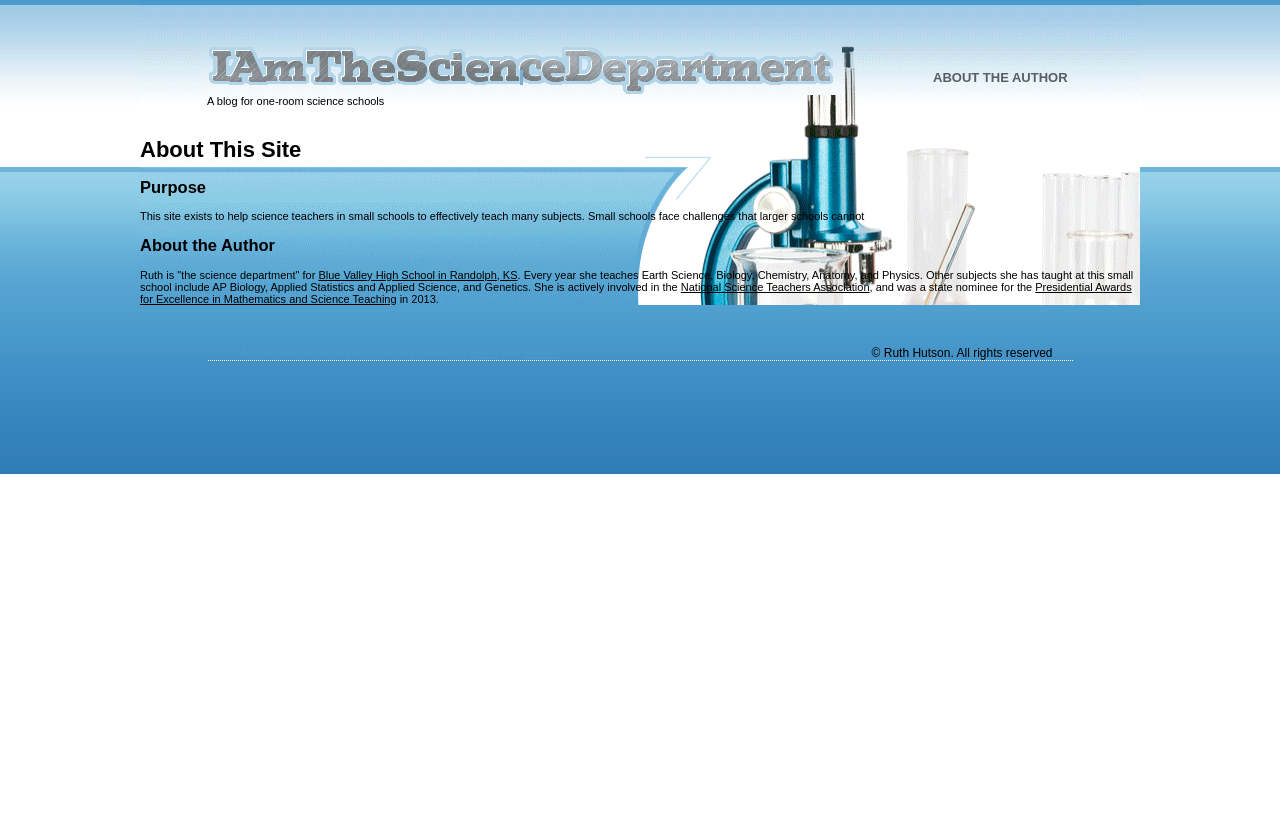
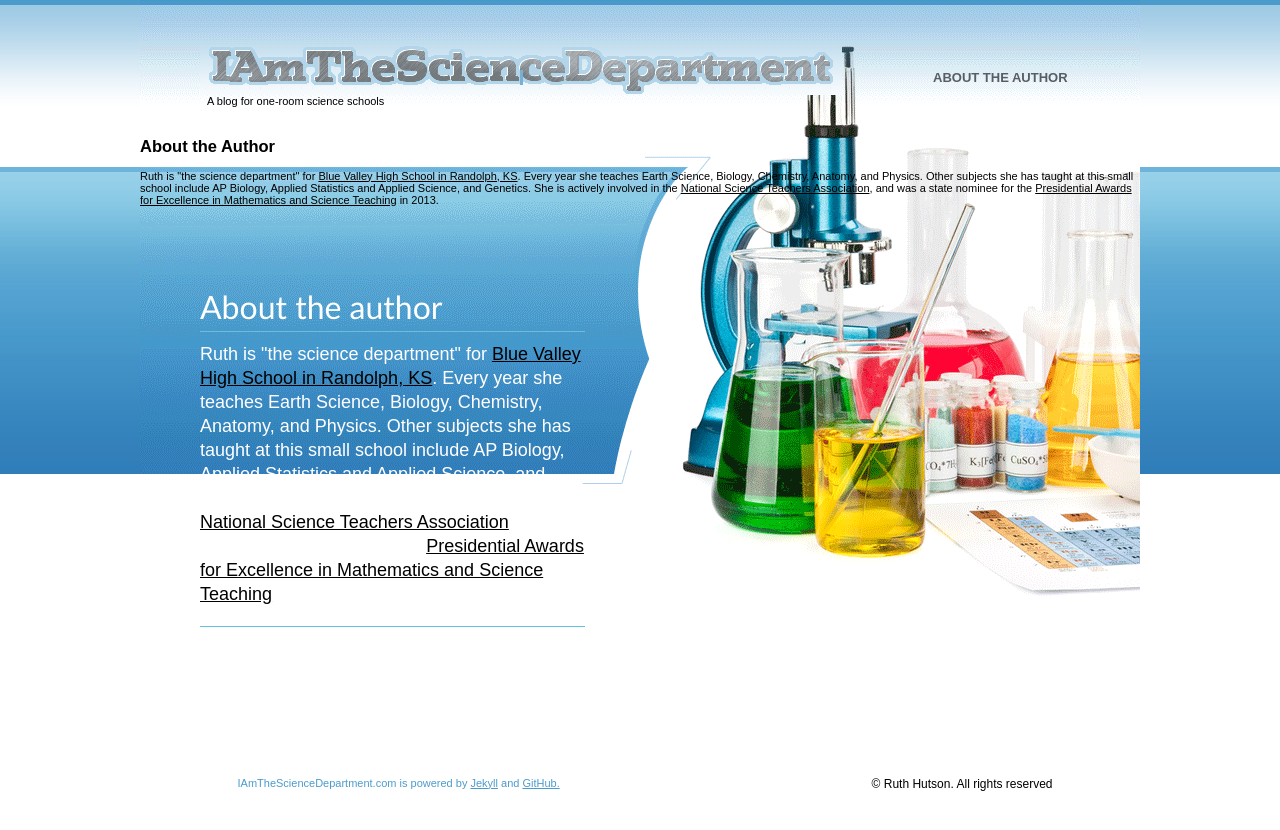
Before and after one commit to iamthesciencedepartment/iamthesciencedepartment.github.io, a Jekyll site: the page built from about.html, in a window 1280 px wide. Shown: the top 830 px of the page. Built offline with Jekyll 4.4.1, drawn with Linux system fonts in a browser that asks for light colours; Markdown is read by kramdown in place of the engine named in the settings.

Commit message:
modified about.html

```diff
--- a/about.html
+++ b/about.html
@@ -3,10 +3,25 @@
 title: About 'I Am the Science Department'
 ---
 
-<div id="about">
-  <h1>About This Site</h1>
-  <h2>Purpose</h2>
-  <p>This site exists to help science teachers in small schools to effectively teach many subjects. Small schools face challenges that larger schools cannot</p>
   <h2>About the Author</h2>
   <p>Ruth is "the science department" for <a href="http://www.usd384.org/">Blue Valley High School in Randolph, KS</a>. Every year she teaches Earth Science, Biology, Chemistry, Anatomy, and Physics. Other subjects she has taught at this small school include AP Biology, Applied Statistics and Applied Science, and Genetics. She is actively involved in the <a href="http://www.nsta.org/">National Science Teachers Association</a>, and was a state nominee for the <a href="https://www.paemst.org/">Presidential Awards for Excellence in Mathematics and Science Teaching</a> in 2013.
 </div>
+
+
+<div class="header_right">
+      <h2>About the author</h2>
+      <h4>Ruth is "the science department" for <a href="http://www.usd384.org/">Blue Valley High School in Randolph, KS</a>. Every year she teaches Earth Science, Biology, Chemistry, Anatomy, and Physics. Other subjects she has taught at this small school include AP Biology, Applied Statistics and Applied Science, and Genetics. She is actively involved in the <a href="http://www.nsta.org/">National Science Teachers Association</a>, and was a state nominee for the <a href="https://www.paemst.org/">Presidential Awards for Excellence in Mathematics and Science Teaching</a> in 2013.</h4>
+
+</div>
+	      <div class="clear"></div>
+	  </div>
+	      <div class="clear"></div>
+	  </div>
+	     <div class="clear"></div>
+    </div>
+    <div class="clear"></div>
+  </div>
+  <div id="main_middle_panel">
+  <div class="main_center">
+  <div class="mid_main_left">
+  <div class="mid_details">
```
